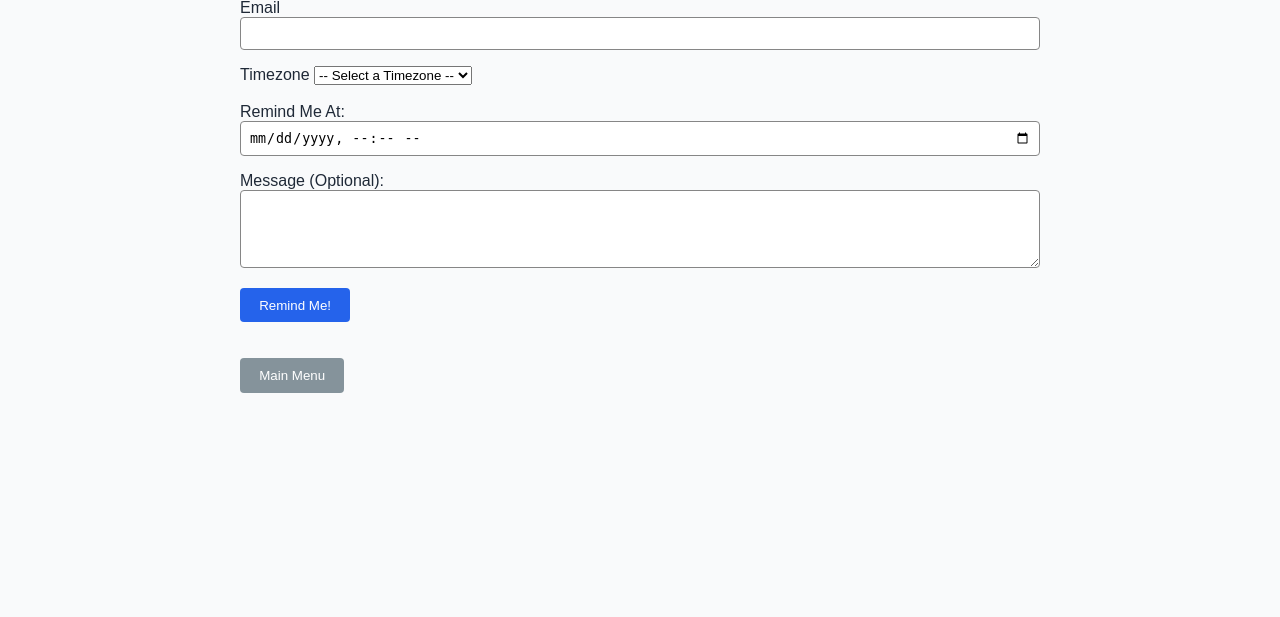
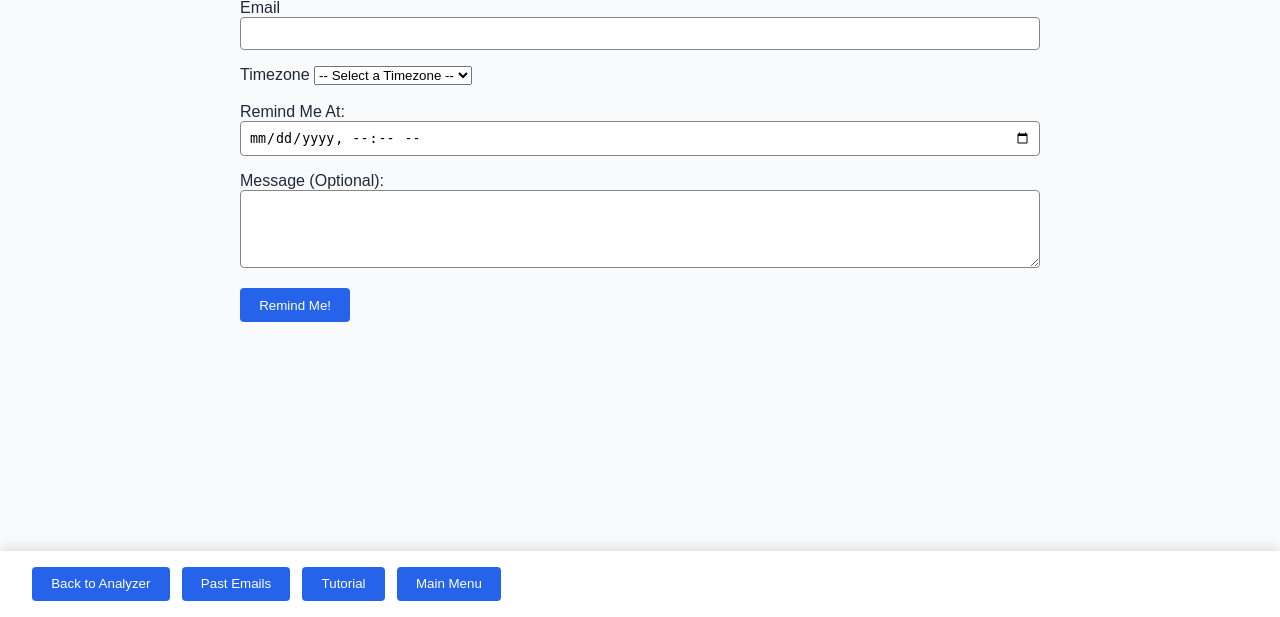
Before and after one commit to andrewzimmer132/email-metadata-reader, a Django app: page /set-reminder/ in a window 1280 px wide. Shown: the part 183-800 px from the top of the page. Run offline with Django 5.2, Linux system fonts and the light colour scheme.

Commit message:
added reminder button to bar

```diff
--- a/templates/analyzer/analyzer.html
+++ b/templates/analyzer/analyzer.html
@@ -51,6 +51,7 @@
   <div class="sticky-nav">
     <a href="{% url 'past_emails' %}"><button>Past Emails</button></a>
     <a href="{% url 'header_help' %}"><button>Tutorial</button></a>
+    <a href="{% url 'reminder_view' %}"><button>Analyzer Reminder</button></a>
     <a href="/welcome/"><button>Main Menu</button></a>
     </div>
 </div>
--- a/templates/analyzer/header_tutorial.html
+++ b/templates/analyzer/header_tutorial.html
@@ -36,6 +36,7 @@
     <div class="sticky-nav">
         <a href="{% url 'home_view' %}"><button>Back to Analyzer</button></a>
         <a href="{% url 'past_emails' %}"><button>Past Emails</button></a>
+        <a href="{% url 'reminder_view' %}"><button>Analyzer Reminder</button></a>
         <a href="/welcome/"><button>Main Menu</button></a>
     </div>
 </div>
--- a/templates/analyzer/past_emails.html
+++ b/templates/analyzer/past_emails.html
@@ -61,6 +61,7 @@
         <div class="sticky-nav">
             <a href="{% url 'home_view' %}"><button>Back to Analyzer</button></a>
             <a href="{% url 'header_help' %}"><button>Tutorial</button></a>
+            <a href="{% url 'reminder_view' %}"><button>Analyzer Reminder</button></a>
             <a href="/welcome/"><button>Main Menu</button></a>
         </div>
 
--- a/templates/analyzer/reminder.html
+++ b/templates/analyzer/reminder.html
@@ -37,5 +37,14 @@
     </form>
     <br>
     <br>
-    <a href="/welcome/"><button class="btn-alt">Main Menu</button></a>
+
+    <div class="sticky-bar">
+        <div class="sticky-nav">
+            <a href="{% url 'home_view' %}"><button>Back to Analyzer</button></a>
+            <a href="{% url 'past_emails' %}"><button>Past Emails</button></a>
+            <a href="{% url 'header_help' %}"><button>Tutorial</button></a>
+            <a href="/welcome/"><button>Main Menu</button></a>
+        </div>
+    </div>
+
 {% endblock %}
```
Also changed, not shown: analyzer/migrations/0006_emailreminder.py (added).
